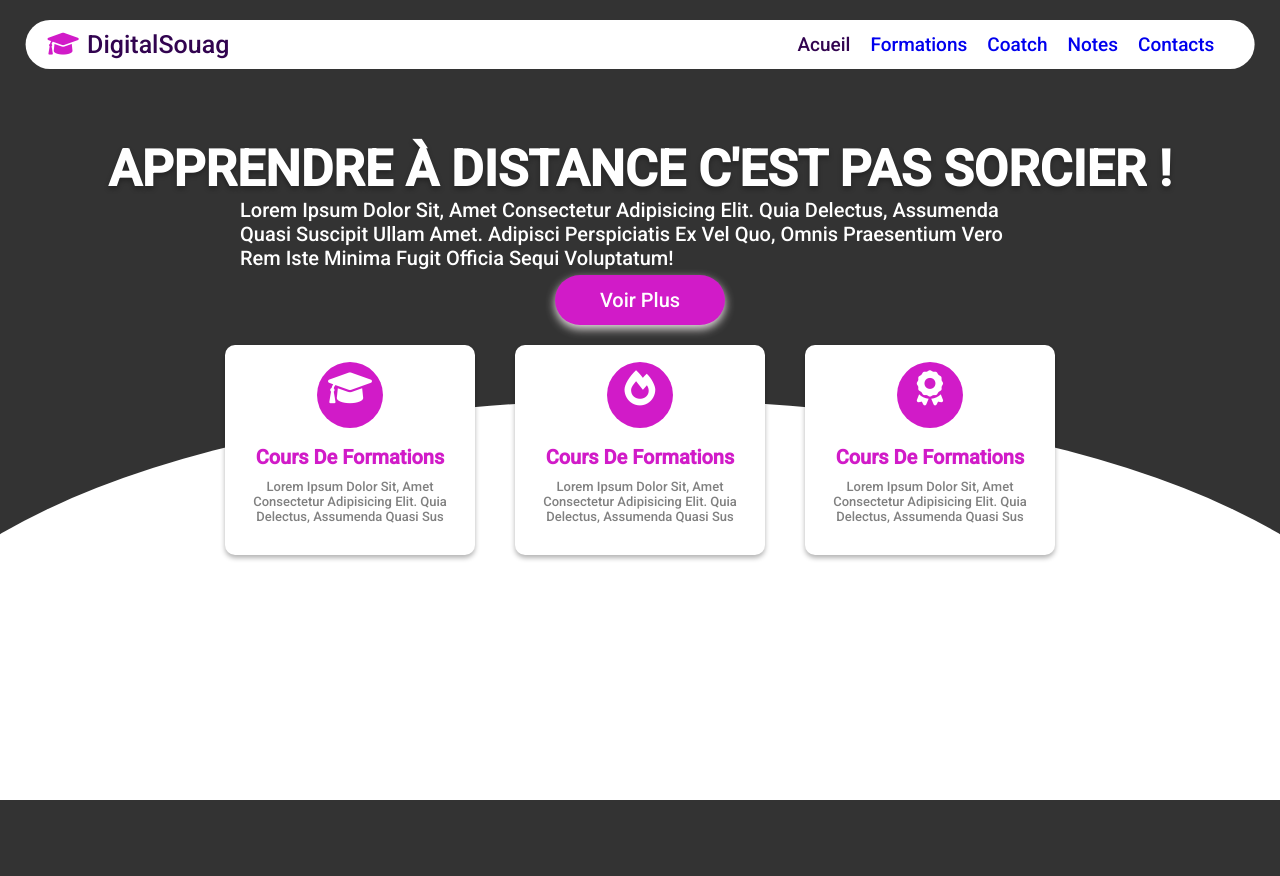
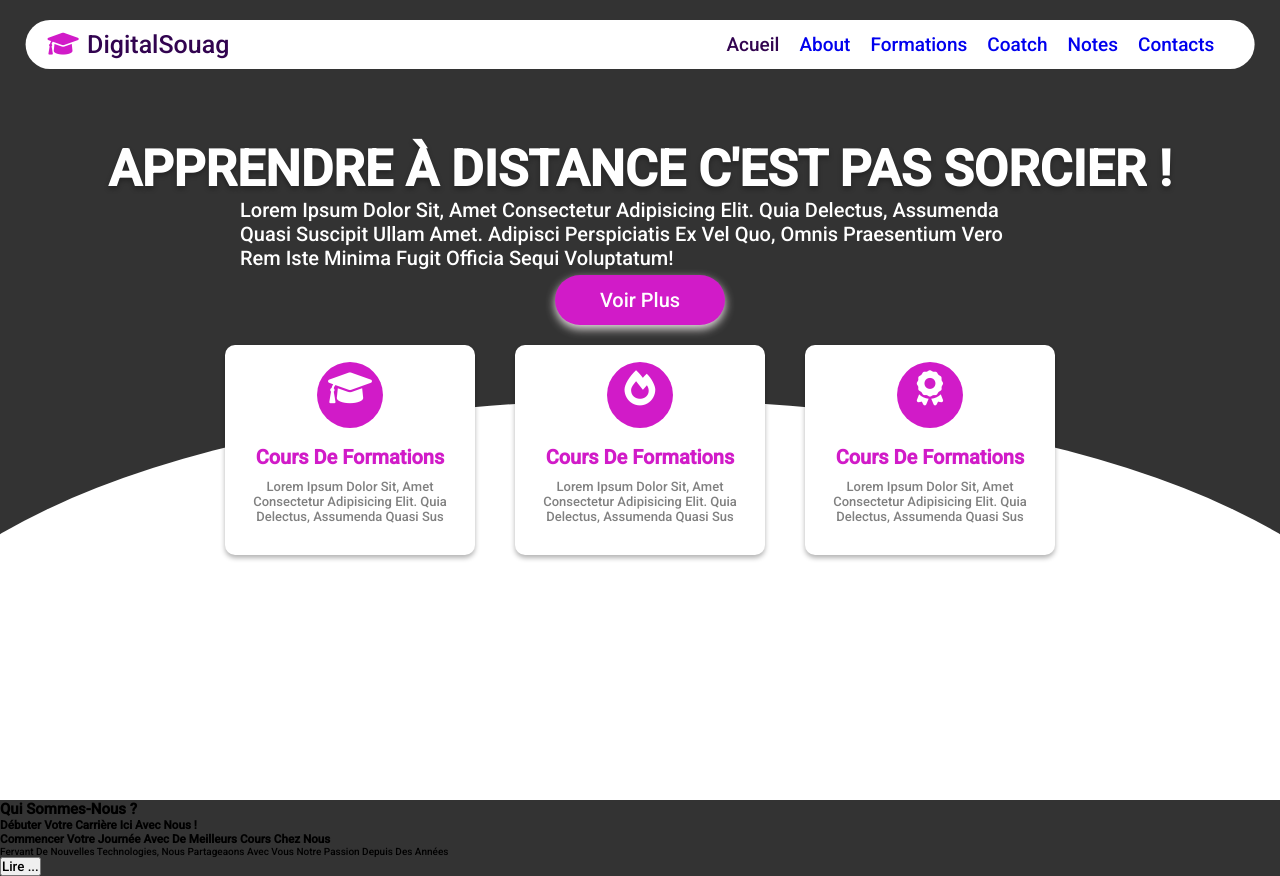
Before and after one commit to alban-okoby/onlineschool, a plain HTML site: page index.html in a window 1280 px wide. Before the commit the page ends 800 px from the top, so only its background shows below. Drawn offline with nearby package versions, Linux system fonts and the light colour scheme.

Commit message:
Début de la section à propos de l'établissement

```diff
--- a/index.html
+++ b/index.html
@@ -22,6 +22,7 @@
     <nav class="navbar">
         <ul>
             <li><a href="#acceuil" class="active">Acueil</a></li>
+            <li><a href="#cours">About </a></li>
             <li><a href="#cours">Formations </a></li>
             <li><a href="#formateur">Coatch </a></li>
             <li><a href="#note">Notes </a></li>
@@ -60,6 +61,21 @@
     </section>
 <!-- FIN SECTION D'ACCUEIL -->
 
+<!-- SECTION A PROPOS DE L'ETABLISSEMENT -->
+    <section id="about" class="about">
+        <h1 class="heading">Qui sommes-nous ?</h1>
+        <h3 class="title">Débuter votre carrière ici avec nous !</h3>
+        <article class="row">
+            <div class="content">
+                <h3>Commencer votre journée avec de meilleurs cours chez nous</h3>
+                <p>Fervant de nouvelles technologies, nous partageaons avec vous notre passion depuis des années</p>
+                <a href="#"><button>Lire ...</button></a>
+            </div>
+        </article>
+    </section>
+<!-- FIN SECTION A PROPOS DE L'ETABLISSEMENT -->
+
+
 
 
 
```
